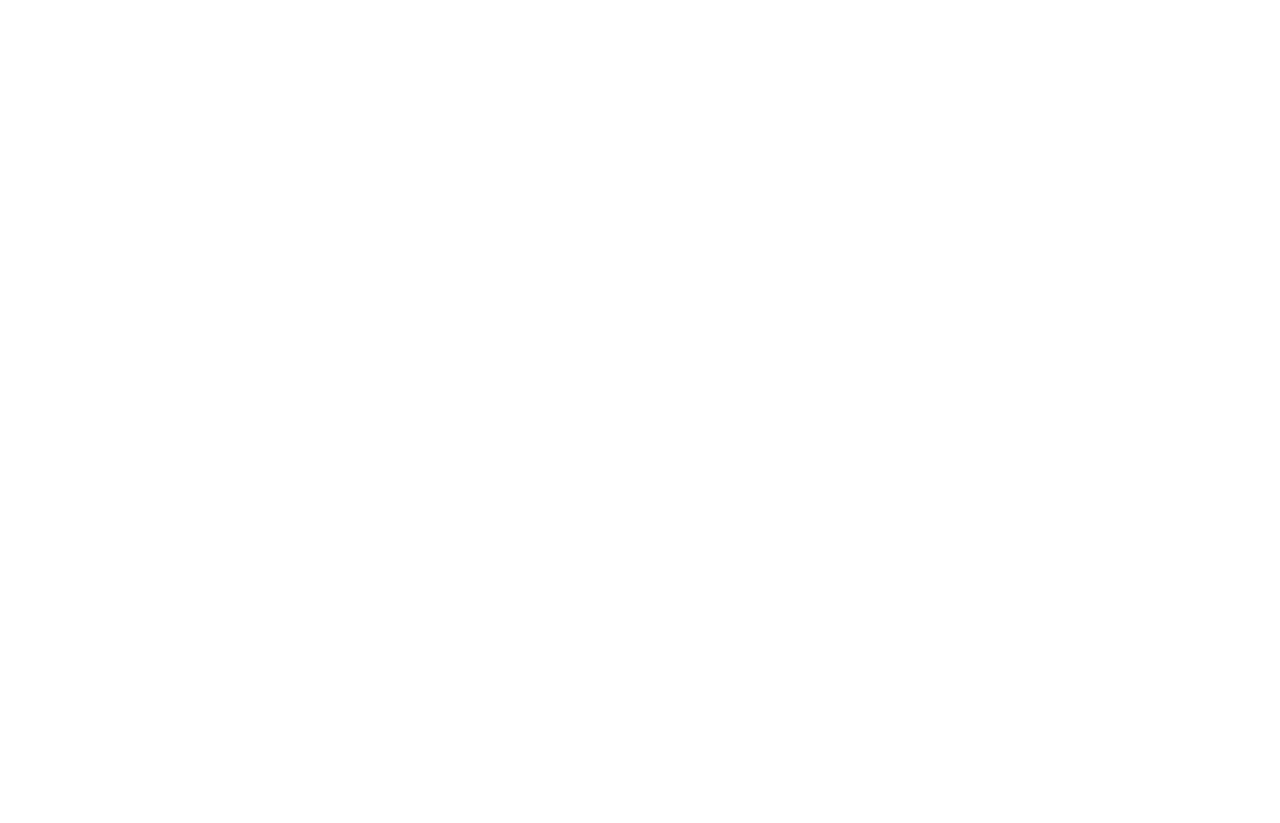
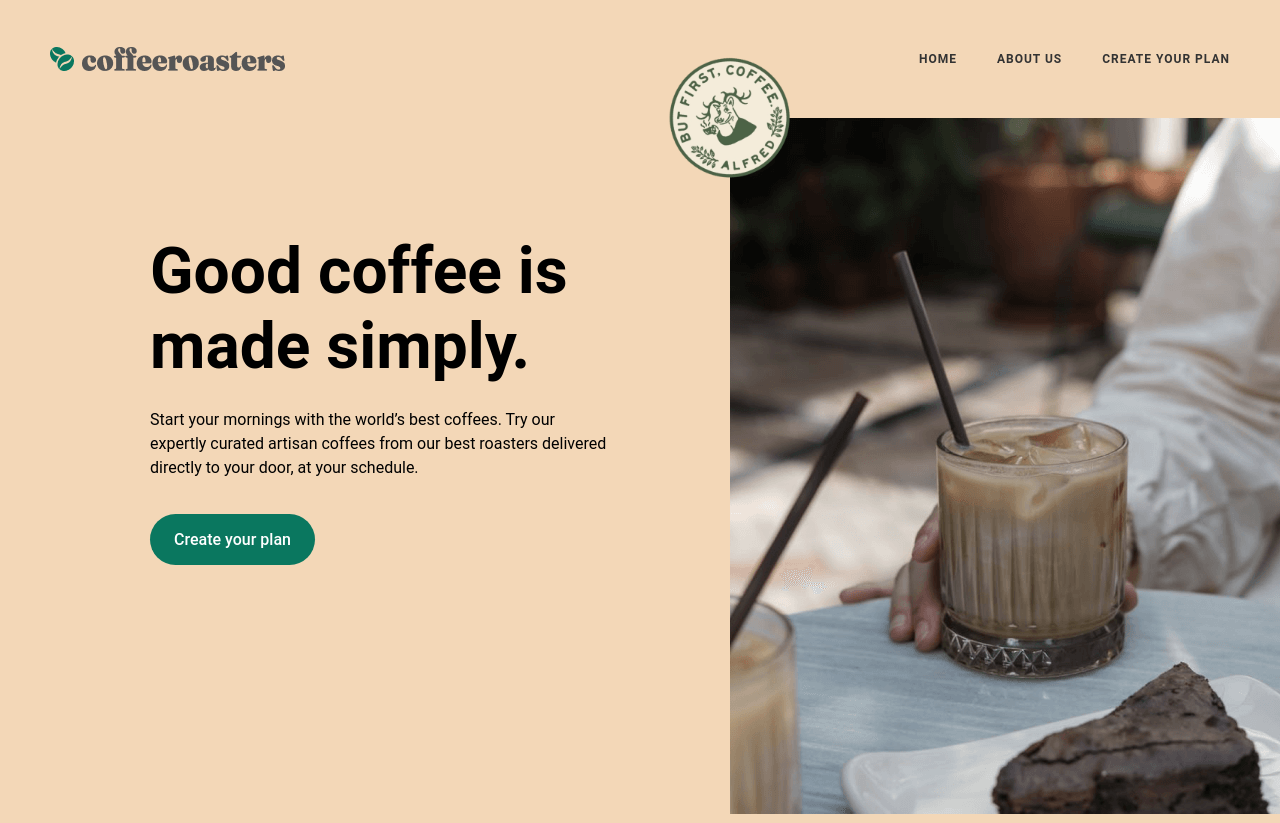
Before and after one commit to nodirbek27/Coffee-Roasters, a plain HTML site: page index.html in a window 1280 px wide. Before the commit the page ends 800 px from the top, so only its background shows below. Drawn offline with Linux system fonts and the light colour scheme; a web font is replaced by a local one.

Commit message:
add site-header-hero-wrapper

```diff
--- a/css/style.css
+++ b/css/style.css
@@ -31,7 +31,12 @@
 :root {
   --text-color: #333;
   --green: #0A775F;
+  --green-80: rgba(10, 119, 95, 0.8);
+  --green-60: rgba(10, 119, 95, 0.6);
   --brown: #C99B67;
+  --brown-80: rgba(201, 155, 103, 0.8);
+  --brown-60: rgba(201, 155, 103, 0.6);
+  --outline-color: var(--green)
 }
 
 /* GLOBAL */
@@ -65,13 +70,11 @@ img {
   height: auto;
 }
 
-/* BUTTON */
-.main-button {
-  padding: 16px 24px;
-  font-size: 16px;
-  line-height: 19px;
-  color: #fff;
+*:focus {
+  outline: 3px dashed var(--outline-color);
+  outline-offset: 3px;
 }
+
 
 /* CONTAINER */
 .container {
@@ -83,7 +86,156 @@ img {
   margin-right: auto;
 }
 
+/* BUTTON */
+.button {
+  display: inline-block;
+  padding: 16px 24px;
+  font-weight: 500;
+  font-size: 16px;
+  line-height: normal;
+  color: #fff;
+  border: 0;
+  border-radius: 100px;
+  cursor: pointer;
+  text-decoration: none;
+  white-space: nowrap;
+}
+
+.button-green {
+  background-color: var(--green);
+}
+
+.button-green:hover {
+  background-color: var(--green-80);
+}
+
+.button-green:active {
+  background-color: var(--green-60);
+}
+
+
 /* MAIN-CONTENT */
 .main-content {
   flex-grow: 1;
 }
+
+/* SITE_HEADER_HERO_WRAPPER */
+.site-header-hero-wrapper {
+  background-color: #F3D7B7;
+}
+
+.site-header {
+  padding: 40px 50px;
+}
+
+.site-header-container {
+  padding: 0;
+  display: flex;
+  align-items: center;
+  justify-content: space-between;
+}
+
+.site-header-logo-link {
+  display: inline-block;
+  flex-shrink: 0;
+}
+
+.site-header-logo-link:hover {
+  opacity: 0.8;
+}
+
+.site-header-logo-link:active {
+  opacity: 0.6;
+}
+
+.site-header-logo-img {
+  display: flex;
+  width: 235px;
+  height: 24px;
+}
+
+.site-header-list {
+  display: flex;
+  align-items: center;
+  list-style: none;
+  font-weight: 700;
+  font-size: 12px;
+  line-height: 14px;
+  letter-spacing: 1px;
+}
+
+.site-header-item:not(:last-child) {
+  margin-right: 40px;
+}
+
+.site-header-item-link {
+  display: block;
+  color: var(--text-color);
+  text-decoration: none;
+  text-transform: uppercase;
+  white-space: nowrap;
+}
+
+.site-header-item-link:hover {
+  color: var(--green);
+}
+
+.site-header-item-link:active {
+  opacity: 0.6;
+}
+
+.hero-container {
+  display: flex;
+  padding-left: 0;
+  padding-right: 0;
+}
+
+.hero-info {
+  width: 100%;
+  max-width: 730px;
+  padding-top: 116px;
+  padding-right: 116px;
+  padding-left: 150px;
+}
+
+.hero-heading {
+  margin-top: 0;
+  margin-bottom: 24px;
+  font-size: 64px;
+  line-height: 75px;
+  font-weight: 700;
+  color: #000;
+}
+
+.hero-text {
+  margin: 0;
+  font-size: 16px;
+  line-height: 1.5;
+  color: #000;
+}
+
+.hero-text:not(:last-child) {
+  margin-bottom: 34px;
+}
+
+.hero-img-wrapper {
+  position: relative;
+}
+
+.hero-img {
+  width: 710px;
+  height: 596px;
+  object-fit: cover;
+}
+
+.hero-img-index {
+  height: 696px;
+}
+
+.hero-img-2 {
+  position: absolute;
+  left: -80px;
+  top: -80px;
+  width: 160px;
+  height: 160px;
+}
--- a/index.html
+++ b/index.html
@@ -12,6 +12,33 @@
 </head>
 <body>
 
+  <!-- SITEHEADER-HERO -->
+  <div class="site-header-hero-wrapper">
+    <header class="site-header">
+      <div class="site-header-container container">
+        <a class="site-header-logo-link" href="index.html">
+          <img class="site-header-logo-img" src="img/logo.png" alt="" srcset="img/logo.png 1x, img/logo@2x.png 2x">
+        </a>
+        <ul class="site-header-list">
+          <li class="site-header-item"><a class="site-header-item-link" href="#">HOME</a></li>
+          <li class="site-header-item"><a class="site-header-item-link" href="#">ABOUT US</a></li>
+          <li class="site-header-item"><a class="site-header-item-link" href="#">Create your plan</a></li>
+        </ul>
+      </div>
+    </header>
+      <div class="hero-container container">
+        <div class="hero-info">
+          <h2 class="hero-heading">Good coffee is made simply.</h2>
+          <p class="hero-text">Start your mornings with the world’s best coffees. Try our expertly curated artisan coffees from our best roasters delivered directly to your door, at your schedule.</p>
+          <a class="button button-green" href="#">Create your plan</a>
+        </div>
+        <div class="hero-img-wrapper">
+          <img class="hero-img hero-img-index" src="img/hero-bg.png" alt="" width="710" height="696" srcset="img/hero-bg.png 1x, img/hero-bg@2x.png 2x">
+          <img class="hero-img-2" src="img/mark.png" alt="" width="160" height="160" srcset="img/mark.png 1x, img/mark@2x.png 2x">
+        </div>
+      </div>
+
+  </div>
 
   <script src="js/main.js"></script>
 </body>
```
Also changed, not shown: img/hero-bg.png (added), img/hero-bg@2x.png (added), img/mark.png (added), img/mark@2x.png (added).
